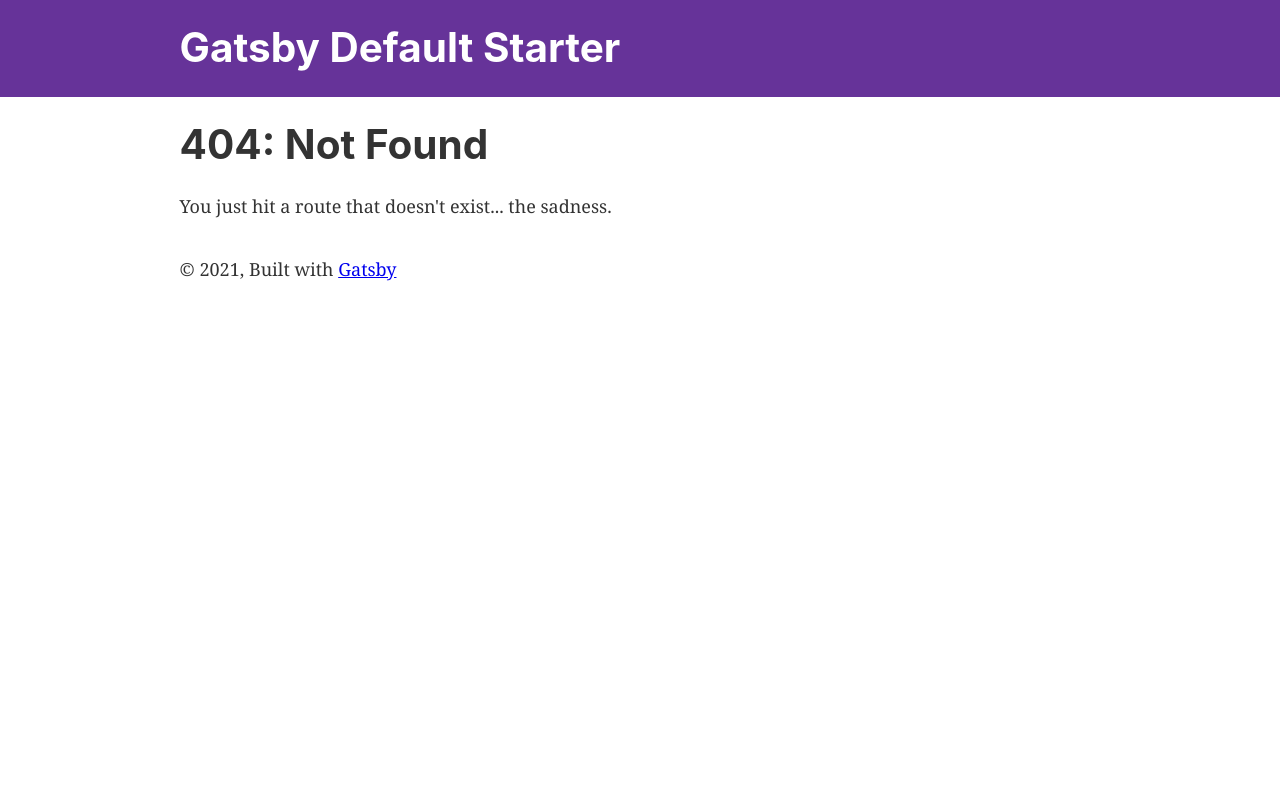
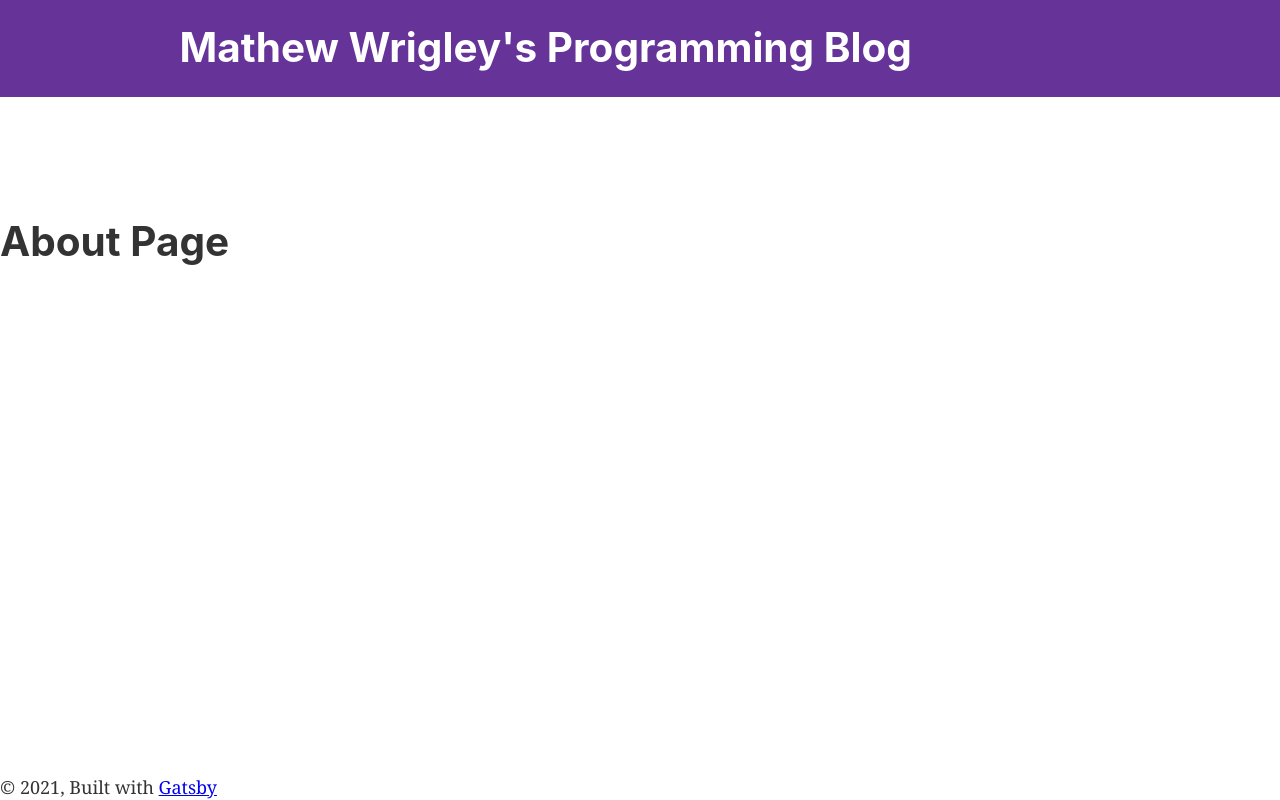
Before and after one commit to mathew461/Programmers-Blog, a Gatsby site: page /about in a window 1280 px wide. Before the commit this address had no page. Built offline with nearby package versions, Linux system fonts and the light colour scheme; Gatsby itself is replaced by a stand-in of ours.

Commit message:
[Original Commit]

```diff
--- a/gatsby-config.js
+++ b/gatsby-config.js
@@ -1,8 +1,8 @@
 module.exports = {
   siteMetadata: {
-    title: `Gatsby Default Starter`,
-    description: `Kick off your next, great Gatsby project with this default starter. This barebones starter ships with the main Gatsby configuration files you might need.`,
-    author: `@gatsbyjs`,
+    title: `Mathew Wrigley's Programming Blog`,
+    description: `A blog that follows and details Mathew's education into Programming.`,
+    author: `@mathew461`,
     siteUrl: `https://gatsbystarterdefaultsource.gatsbyjs.io/`,
   },
   plugins: [
--- a/package.json
+++ b/package.json
@@ -5,6 +5,7 @@
   "version": "0.1.0",
   "author": "Kyle Mathews <mathews.kyle@gmail.com>",
   "dependencies": {
+    "babel-plugin-styled-components": "^1.13.2",
     "gatsby": "^3.11.1",
     "gatsby-plugin-gatsby-cloud": "^2.11.0",
     "gatsby-plugin-image": "^1.11.0",
@@ -12,12 +13,14 @@
     "gatsby-plugin-offline": "^4.11.0",
     "gatsby-plugin-react-helmet": "^4.11.0",
     "gatsby-plugin-sharp": "^3.11.0",
+    "gatsby-plugin-styled-components": "^4.11.0",
     "gatsby-source-filesystem": "^3.11.0",
     "gatsby-transformer-sharp": "^3.11.0",
     "prop-types": "^15.7.2",
     "react": "^17.0.1",
     "react-dom": "^17.0.1",
-    "react-helmet": "^6.1.0"
+    "react-helmet": "^6.1.0",
+    "styled-components": "^5.3.0"
   },
   "devDependencies": {
     "prettier": "2.3.2"
--- a/src/components/layout.js
+++ b/src/components/layout.js
@@ -1,16 +1,22 @@
-/**
- * Layout component that queries for data
- * with Gatsby's useStaticQuery component
- *
- * See: https://www.gatsbyjs.com/docs/use-static-query/
- */
-
 import * as React from "react"
 import PropTypes from "prop-types"
 import { useStaticQuery, graphql } from "gatsby"
+import styled, { ThemeProvider } from 'styled-components'
+import { theme } from '../utils/theme'
 
 import Header from "./header"
 import "./layout.css"
+
+const PageContainer = styled.div`
+  display: flex;
+  flex-direction: column;
+  min-height: 100vh;
+`
+const ChildContainer = styled.div`
+  flex-grow: 1;
+  margin-top: 97px;
+`
+
 
 const Layout = ({ children }) => {
   const data = useStaticQuery(graphql`
@@ -24,16 +30,10 @@
   `)
 
   return (
-    <>
-      <Header siteTitle={data.site.siteMetadata?.title || `Title`} />
-      <div
-        style={{
-          margin: `0 auto`,
-          maxWidth: 960,
-          padding: `0 1.0875rem 1.45rem`,
-        }}
-      >
-        <main>{children}</main>
+    <ThemeProvider theme={theme}>
+      <PageContainer>
+        <Header siteTitle={data.site.siteMetadata?.title || `Title`} />
+        <ChildContainer>{children}</ChildContainer>
         <footer
           style={{
             marginTop: `2rem`,
@@ -43,8 +43,8 @@
           {` `}
           <a href="https://www.gatsbyjs.com">Gatsby</a>
         </footer>
-      </div>
-    </>
+      </PageContainer>
+    </ThemeProvider>
   )
 }
 
--- /dev/null
+++ b/src/pages/about.js
@@ -0,0 +1,15 @@
+import React from 'react'
+import Layout from '../components/layout'
+import Seo from "../components/seo"
+
+
+const About = () => {
+    return (
+        <Layout>
+        <Seo title="About" />
+            <h1>About Page</h1>
+        </Layout>
+    )
+}
+
+export default About
--- /dev/null
+++ b/src/utils/theme.js
@@ -0,0 +1,3 @@
+export const theme = {
+    primary: "#fadb3f",
+}
```
Also changed, not shown: src/components/seo.js (+0 -7 lines), 1 other file.
